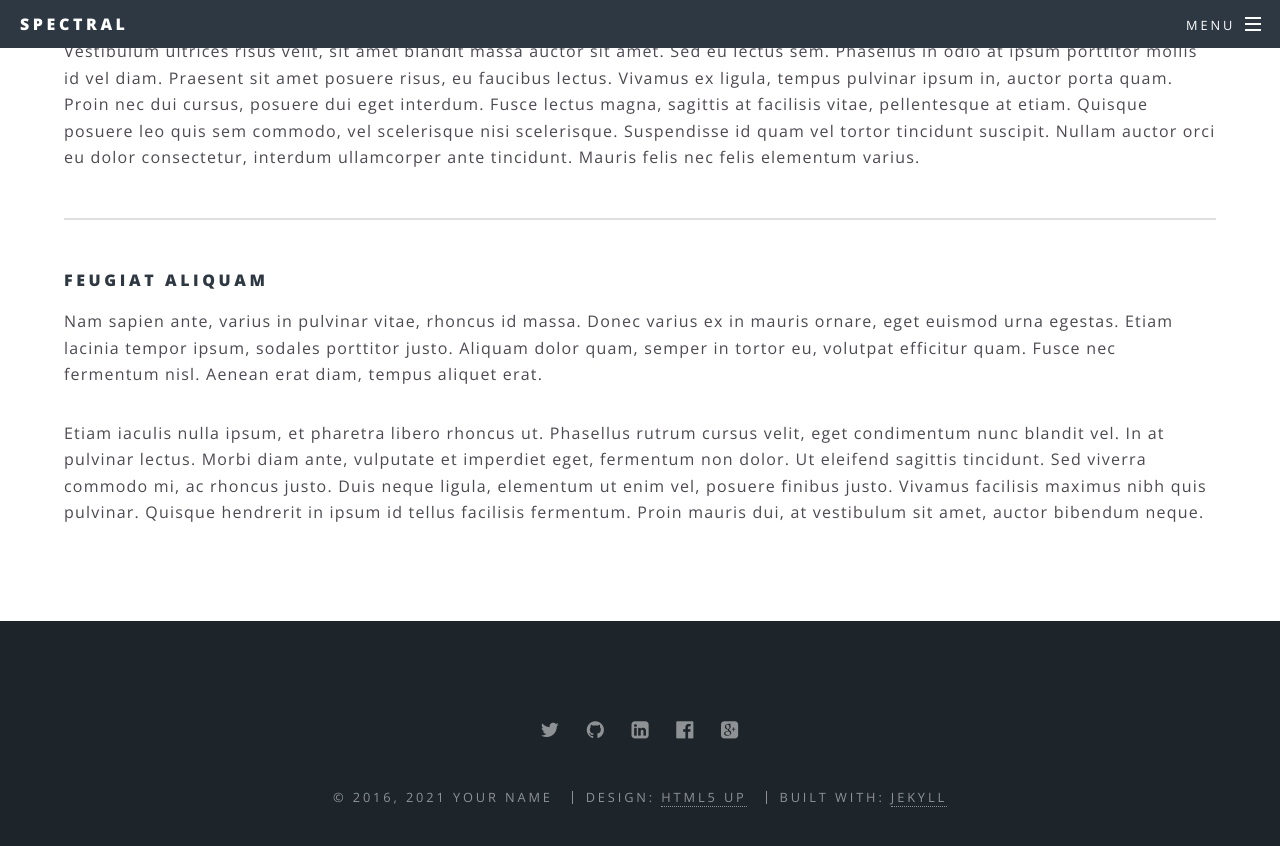
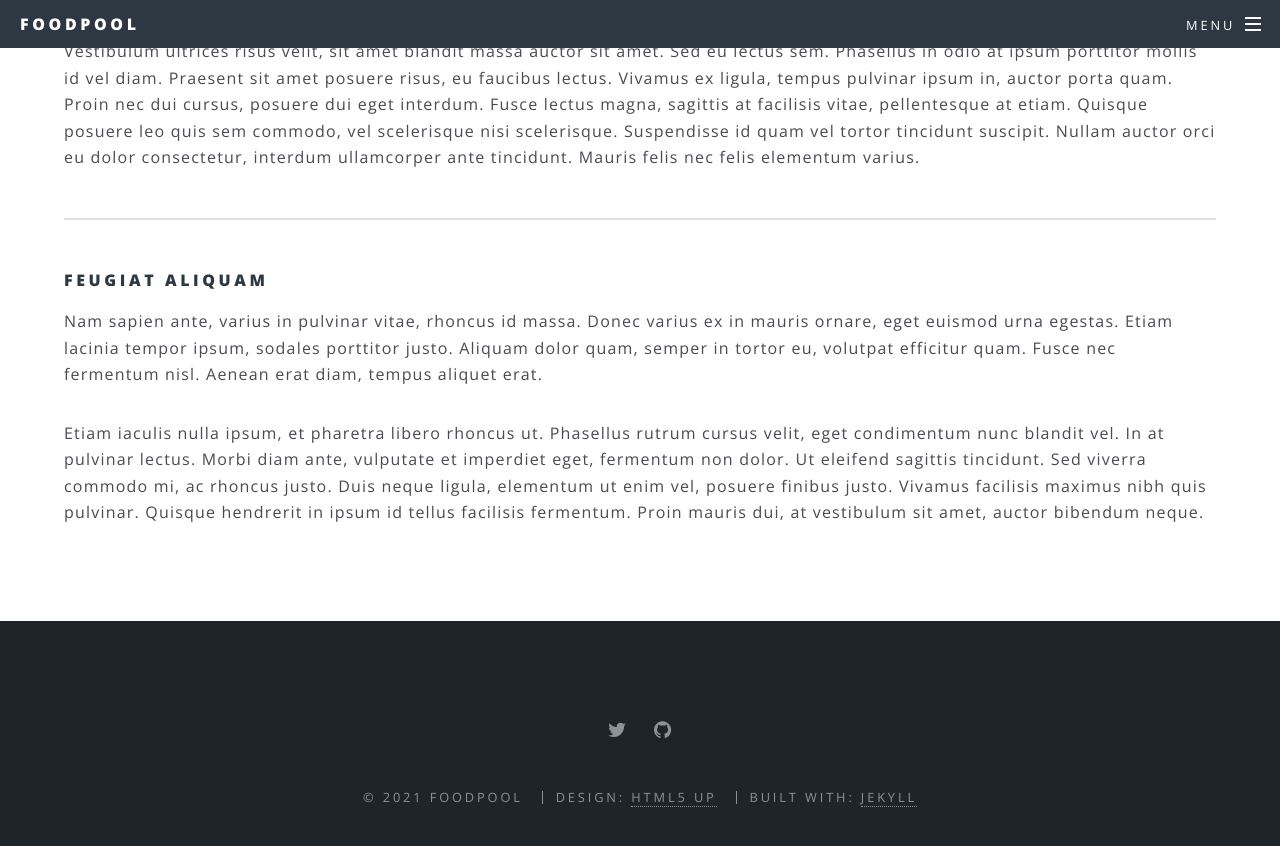
Before and after one commit to FoodPoolCardano/FoodPoolCardano.github.io, a Jekyll site: the page built from generic.html, in a window 1280 px wide and 900 px high, scrolled down 692 px. Shown: the top 846 px of the window. Built offline with Jekyll 4.4.1, drawn with Linux system fonts in a browser that asks for light colours.

Commit message:
Changed Config

```diff
--- a/_config.yml
+++ b/_config.yml
@@ -2,22 +2,19 @@
 #
 
 # Site settings
-title: Spectral
+title: FoodPool
 description: |
   Another fine responsive
   site template freebie
   crafted by [HTML5 UP](http://html5up.net)
-owner: Your Name # or company name
-first_published: 2016 # if migrating another site, the year of your first publish
-email: your-email@domain.com
+owner: FoodPool # or company name
+first_published: 2021 # if migrating another site, the year of your first publish
+email: info@foodpool.online
 baseurl: "" # the subpath of your site, e.g. /blog
-url: "http://yourdomain.com" # the base hostname & protocol for your site
+url: "http://foodpool.online" # the base hostname & protocol for your site
 social:
   twitter: https://twitter.com/<username>
-  github: https://github.com/<username>
-  linkedin-square: https://linkedin.com/in/<username>
-  facebook-official: https://facebook.com/<username>
-  google-plus-square: https://plus.google.com/u/0/+<username>
+  github: https://github.com/FoodPoolCardano
   #email: /contact/
   #flickr:
   #instagram:
```
